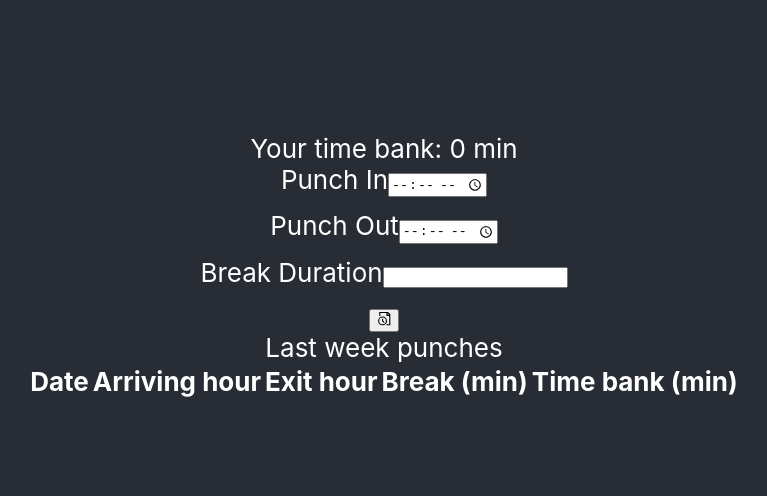
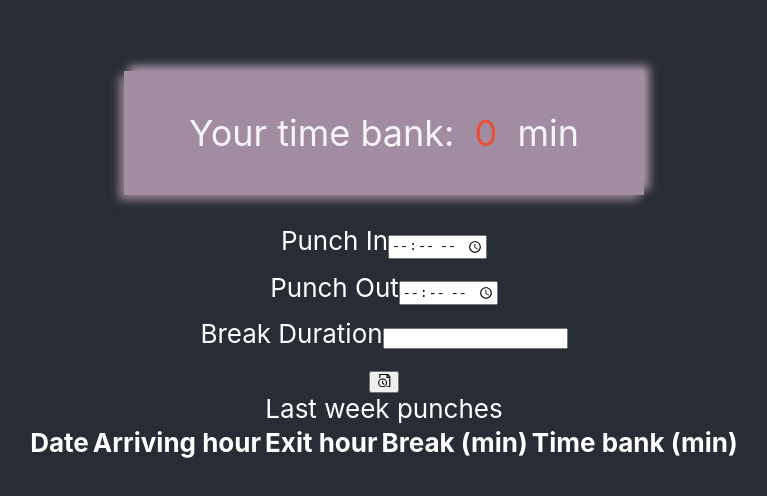
Before and after one commit to AndressaTonietto/punch-clock, a React (Create React App) app: page / in a window 1280 px wide. Shown: the part 134-630 px from the top of the page, without its empty margins (256-1023 px from the left). Built offline with nearby package versions, Linux system fonts and the light colour scheme; data requests are answered from the project's data file.

Commit message:
added some style

```diff
--- a/src/components/TimeBank/TimeBank.js
+++ b/src/components/TimeBank/TimeBank.js
@@ -1,10 +1,18 @@
 import React from 'react';
 import styled from 'styled-components';
 
-const StyledTimeBank = styled.div``;
+const StyledTimeBank = styled.div`
+  color: #f4f4f9;
+  font-size: calc(20px + 2vmin);
+  padding: 20px;
+
+  span {
+    color: ${({ overtime }) => (overtime && '#4B7F52') || '#e94f37'};
+  }
+`;
 
 const TimeBank = ({ timeBank, overtime }) => (
-  <StyledTimeBank overTime={overtime}>
+  <StyledTimeBank overtime={overtime}>
     Your time bank: <span>{timeBank}</span> min
   </StyledTimeBank>
 );
--- a/src/components/TimeBank/index.js
+++ b/src/components/TimeBank/index.js
@@ -2,6 +2,7 @@ import React, { useEffect } from 'react';
 import { calculateTimeBank } from 'utils';
 import { useStore } from 'store';
 import api from 'services/api';
+import Card from 'components/Card';
 import TimeBank from './TimeBank';
 
 const TimeBankContainer = () => {
@@ -23,7 +24,11 @@ const TimeBankContainer = () => {
     getLastMonthRecords();
   }, []);
 
-  return <TimeBank timeBank={timeBank} overtime={timeBank > 0} />;
+  return (
+    <Card>
+      <TimeBank timeBank={timeBank} overtime={timeBank > 0} />
+    </Card>
+  );
 };
 
 export default TimeBankContainer;
```
